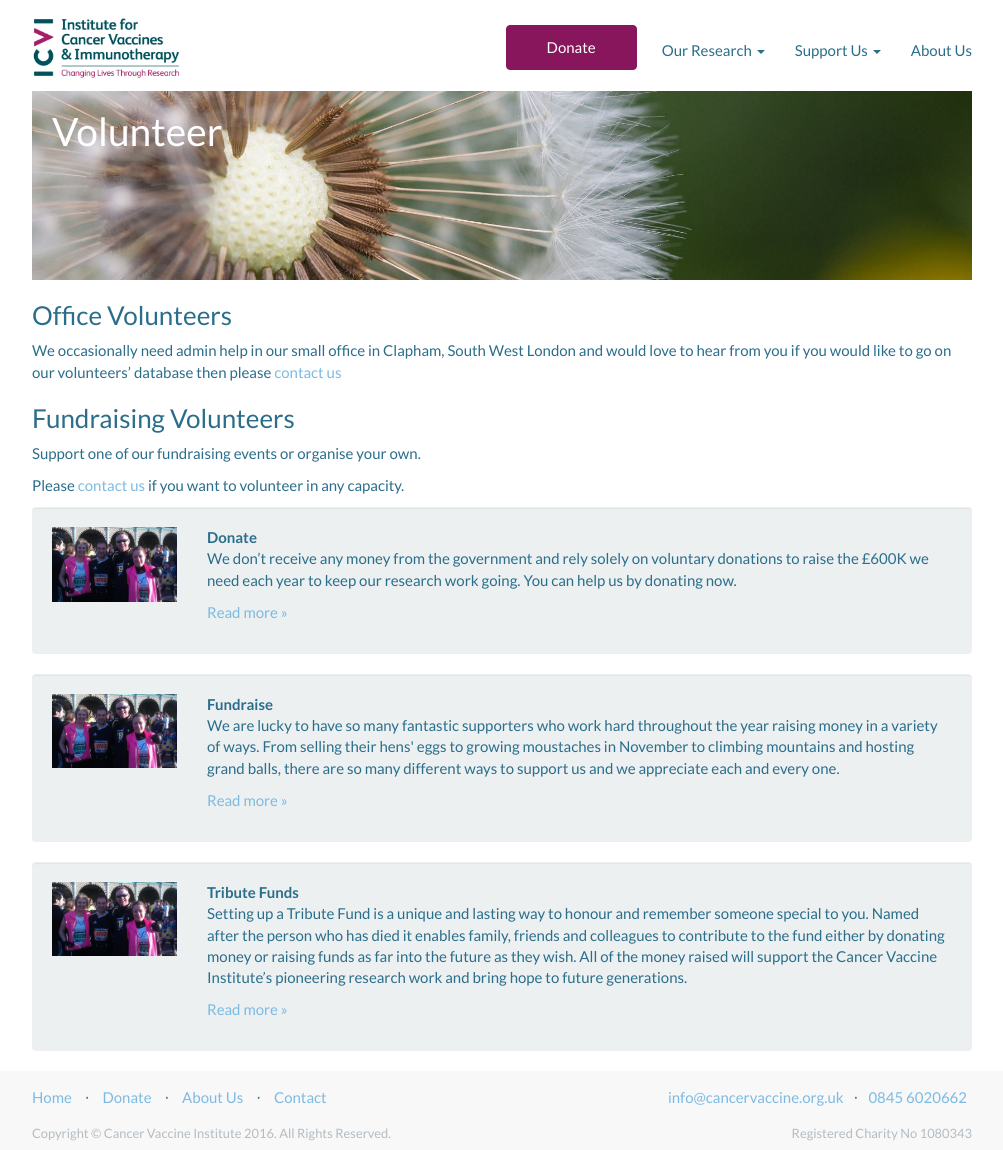
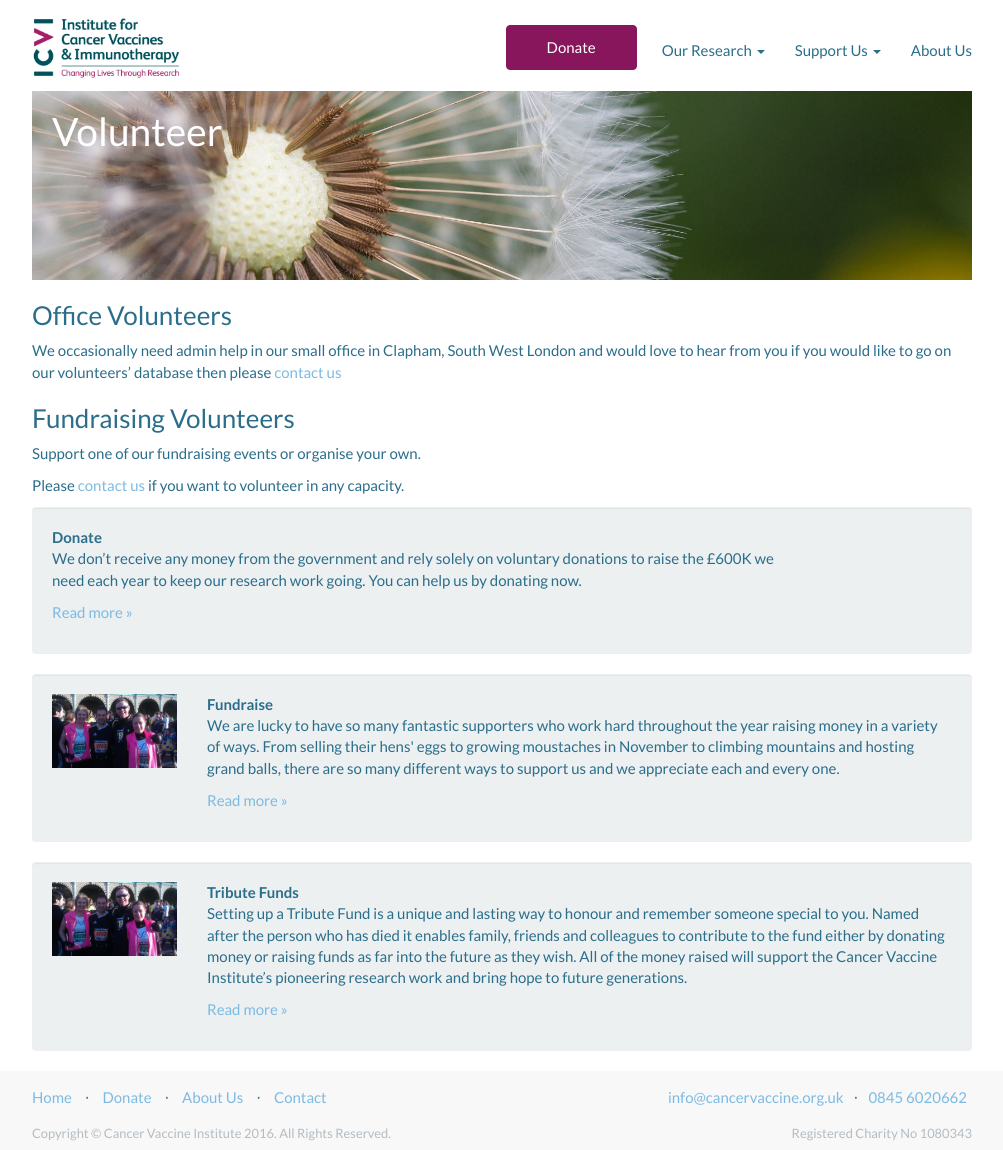
Before and after one commit to CancerVaccine/cancervaccine.github.io, a Jekyll site: the page built from support-us/volunteer/index.html, in a window 1280 px wide and 1150 px high. Shown: the whole window, without its empty margins (138-1141 px from the left). Built offline with Jekyll 4.4.1, drawn with Linux system fonts in a browser that asks for light colours.

Commit message:
Updated '/_includes/support-us-links/donate.html' via CloudCannon

```diff
--- a/_includes/support-us-links/donate.html
+++ b/_includes/support-us-links/donate.html
@@ -2,7 +2,6 @@
   <div class="col-xs-12">
     <div class="well">
       <div class="row">
-      <img src="/assets/images/migrated/jo-and-jen-10k-monica-W.jpg" class="img-responsive col-xs-2" alt="Responsive image" />
         <div class=" col-xs-10">
           <strong class="editable">Donate</strong>
           <p class="editable">We don&rsquo;t receive any money from the government and rely solely on voluntary donations to raise the &pound;600K we need each year to keep our research work going. You can help us by donating now.</p>
```
